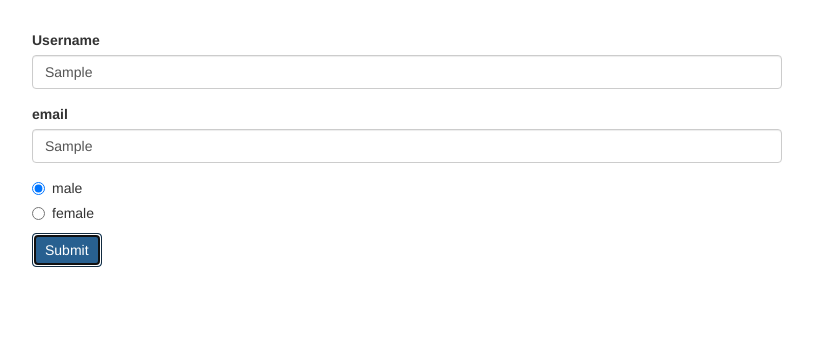
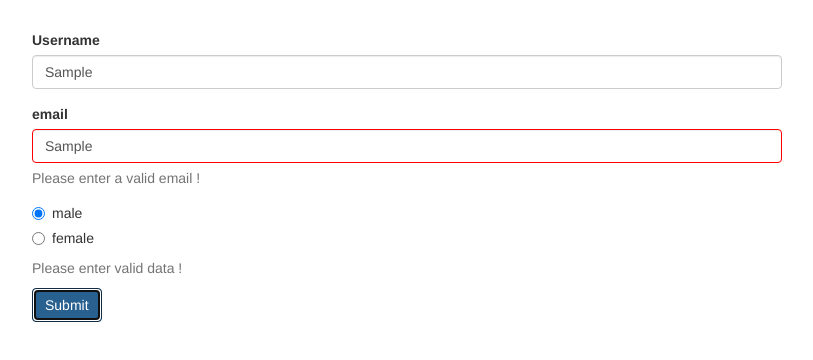
Before and after one commit to awtw/Angular_Lesson_Form_Reactive, an Angular app: page / in a window 1280 px wide. Both pictures are taken after typing "Sample", "Sample" into the empty fields and a click on the button "Submit". Shown: the top 360 px of the page, without its empty margins (233-1046 px from the left). Built offline with nearby package versions, Linux system fonts and the light colour scheme.

Commit message:
add ngForm valid with Validators requried

```diff
--- a/src/app/app.component.css
+++ b/src/app/app.component.css
@@ -1,3 +1,7 @@
 .container {
   margin-top: 30px;
 }
+
+input.ng-invalid.ng-touched{
+  border: 1px solid red;
+}
--- a/src/app/app.component.html
+++ b/src/app/app.component.html
@@ -9,14 +9,18 @@
             id="username"
 			      formControlName="username"
             class="form-control">
+            <span class="help-block"
+            *ngIf="!signupForm.get('username').valid && signupForm.get('username').touched">Please enter a valid username !</span>
         </div>
         <div class="form-group">
           <label for="email">email</label>
           <input
             type="text"
             id="email"
-			formControlName="email"
+			      formControlName="email"
             class="form-control">
+              <span class="help-block" *ngIf="!signupForm.get('email').valid && signupForm.get('email').touched">Please enter a
+                valid email !</span>
         </div>
         <div class="radio" *ngFor="let gender of genders">
           <label>
@@ -24,9 +28,9 @@
               type="radio"
               [value]="gender"
               formControlName="gender">{{ gender }}
-
           </label>
         </div>
+          <span class="help-block" *ngIf="!signupForm.valid && signupForm.touched">Please enter valid data !</span>
         <button class="btn btn-primary" type="submit">Submit</button>
       </form>
     </div>
--- a/src/app/app.component.ts
+++ b/src/app/app.component.ts
@@ -1,5 +1,5 @@
 import { Component, OnInit } from '@angular/core';
-import { FormGroup, FormControl } from '@angular/forms';
+import { FormGroup, FormControl, Validators } from '@angular/forms';
 
 @Component({
 	selector: 'app-root',
@@ -12,8 +12,8 @@
 
 	ngOnInit() {
 		this.signupForm = new FormGroup({
-			'username': new FormControl(null),
-			'email': new FormControl(null),
+			'username': new FormControl(null, Validators.required),
+			'email': new FormControl(null, [Validators.required, Validators.email]),
 			'gender': new FormControl('male')
 		});
 	}
```
